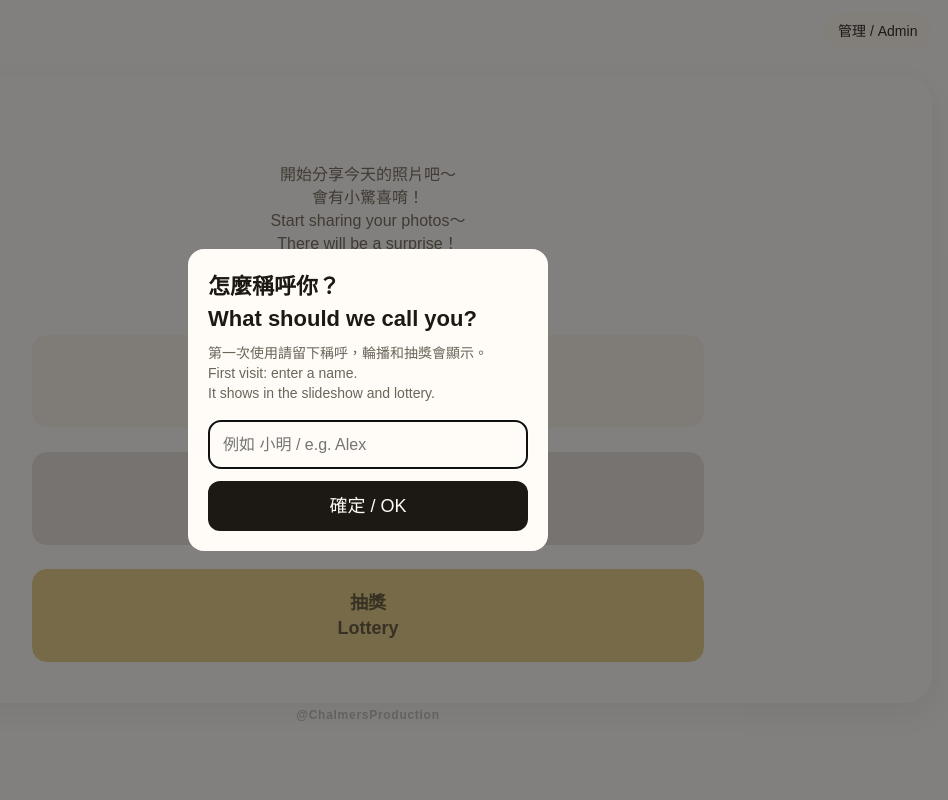
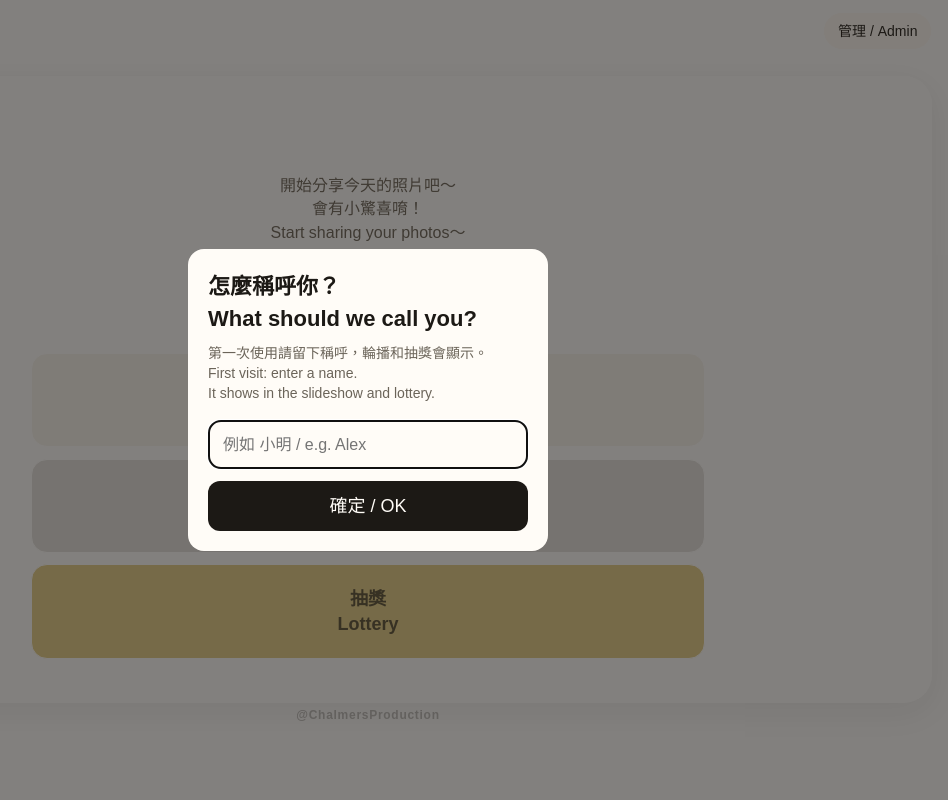
Before and after one commit to Chalmers-Chang/photo-upload, a Flask app: template web/templates/project_home.html in a window 1280 px wide. Shown: the whole page, without its empty margins (272-1220 px from the left). Run offline with Flask 3, Linux system fonts and the light colour scheme; the template is opened without the code that fills it, so the values that code supplies are empty; the visitor is signed in with stand-in values (Sample User, id 1).

Commit message:
Adjust action button gap in project home layout for improved spacing

```diff
--- a/web/templates/project_home.html
+++ b/web/templates/project_home.html
@@ -100,7 +100,7 @@
   }
   .pjt-stage .actions {
     display: grid;
-    gap: 0.6cm;
+    gap: 0.3cm;
     width: min(720px, 100%);
     margin-top: 0.4cm;
     padding: 0 0.6cm;
```
